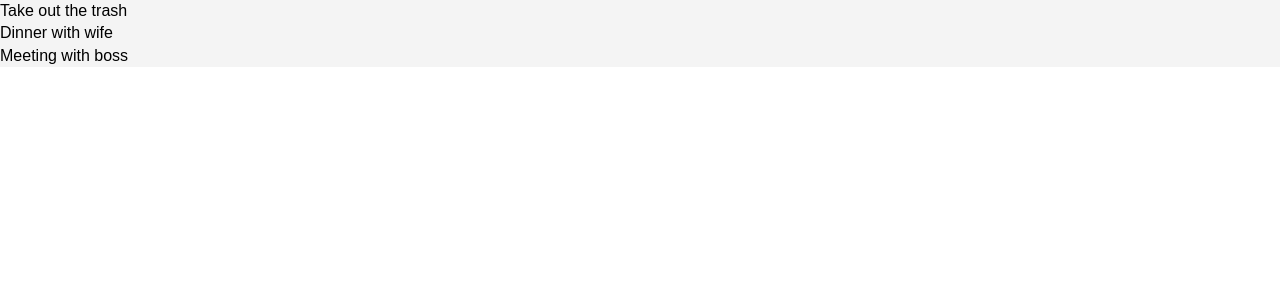
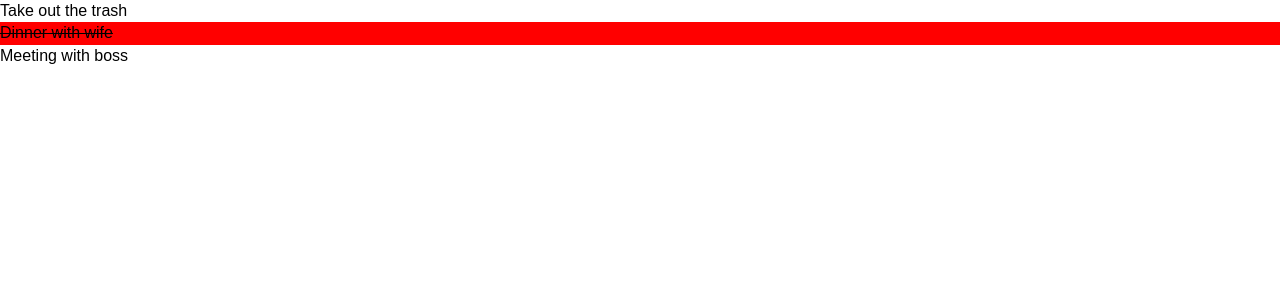
Before and after one commit to rizkisadewa/reactTodoList, a React (Create React App) app: page / in a window 1280 px wide. Shown: the top 300 px of the page. Built offline with nearby package versions, Linux system fonts and the light colour scheme.

Commit message:
add the css with method dynamic, long way

```diff
--- a/src/App.js
+++ b/src/App.js
@@ -17,7 +17,7 @@
       {
         id: 2,
         title: 'Dinner with wife',
-        completed: false
+        completed: true
       },
       {
         id: 3,
--- a/src/components/TodoItem.js
+++ b/src/components/TodoItem.js
@@ -3,9 +3,24 @@
 
 
 export class TodoItem extends Component {
+
+  // method for CSS dynamic, long way
+  getStyle = () => {
+    if (this.props.todo.completed){
+      return {
+        textDecoration : 'line-through',
+        backgroundColor : 'red'
+      }
+    } else {
+      return {
+        textDecoration : 'none'
+      }
+    }
+  }
+
   render(){
     return(
-      <div style={itemStyle}>
+      <div style={this.getStyle()}>
         <p> {this.props.todo.title} </p>
       </div>
     )
```
